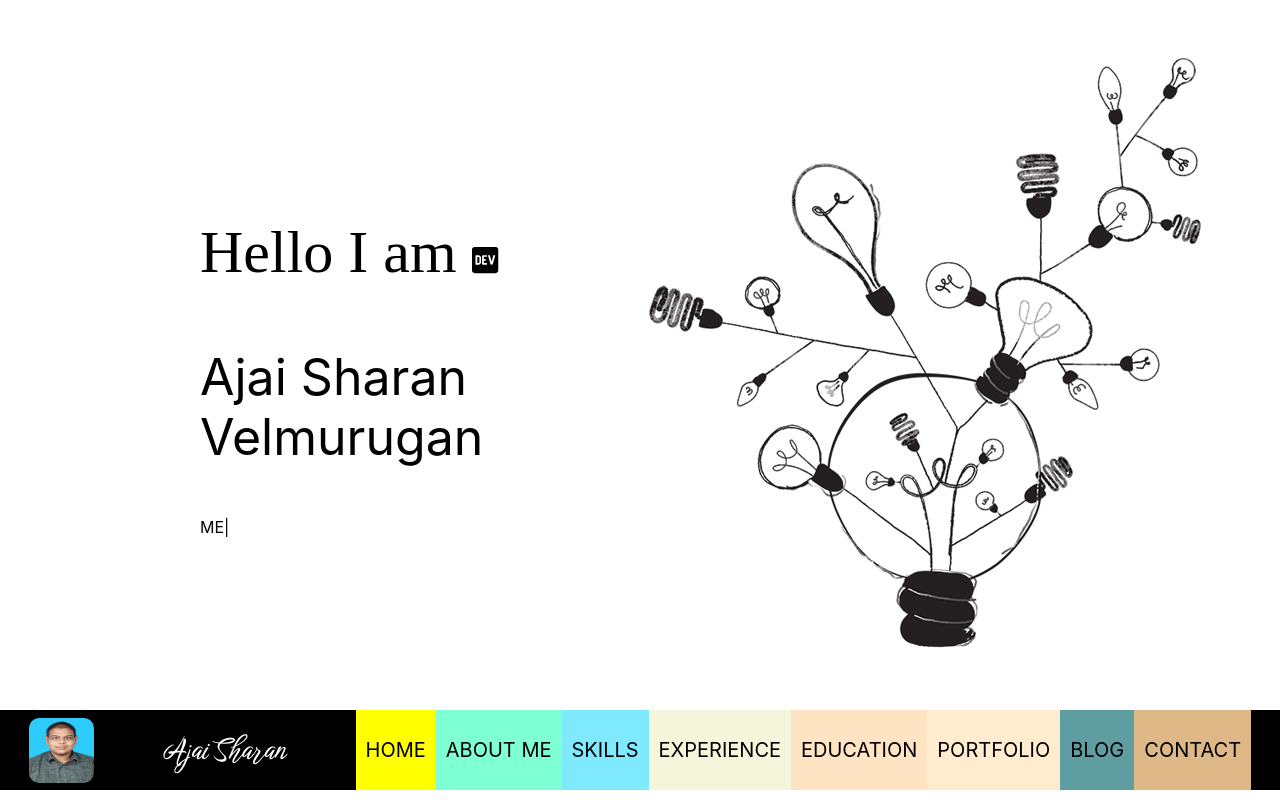
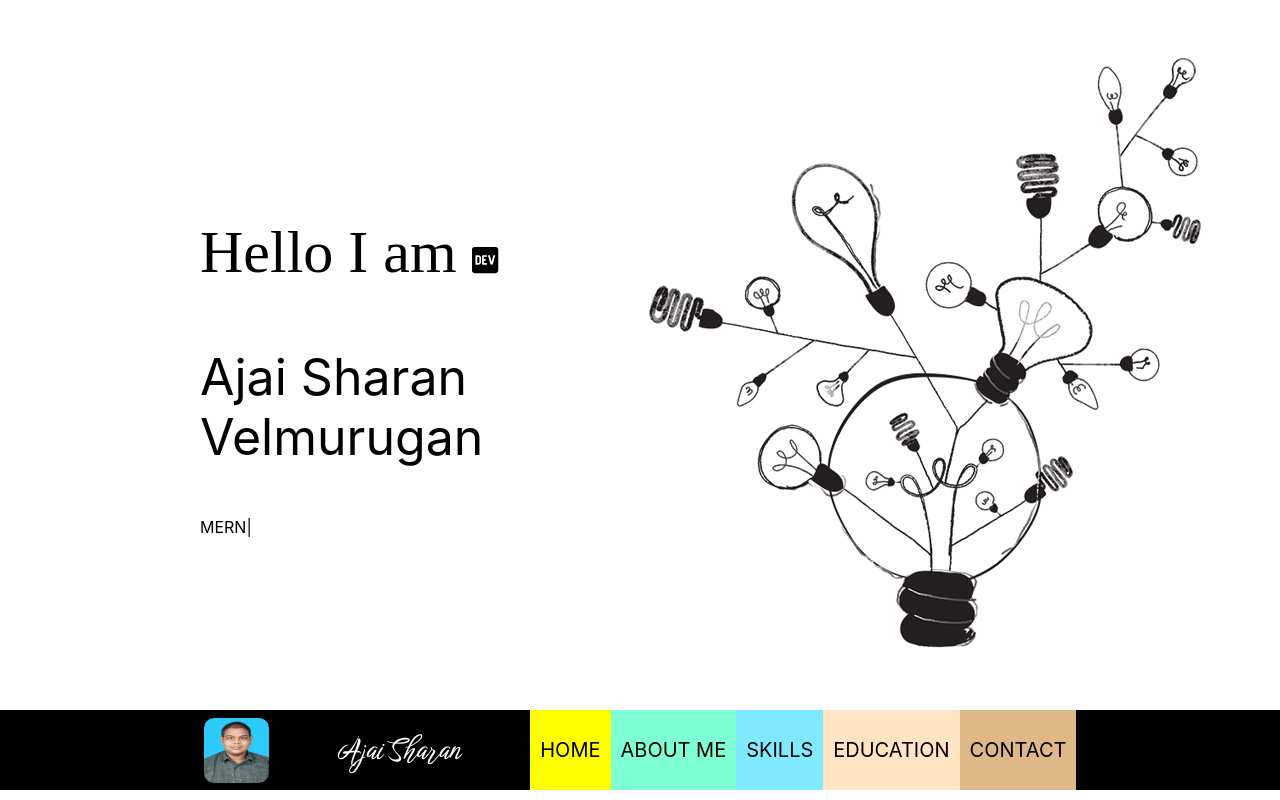
Before and after one commit to Ajai-Sharan/ajai_Portfolio, a React (Create React App) app: page / in a window 1280 px wide. Shown: the top 800 px of the page. Built offline with nearby package versions, Linux system fonts and the light colour scheme.

Commit message:
Routed the sections in NavBar.js to be responsive in navigation

```diff
--- a/package.json
+++ b/package.json
@@ -14,6 +14,7 @@
     "@testing-library/user-event": "^13.5.0",
     "react": "^18.3.1",
     "react-dom": "^18.3.1",
+    "react-router-dom": "^6.26.1",
     "react-scripts": "5.0.1",
     "web-vitals": "^2.1.4"
   },
--- a/src/App.js
+++ b/src/App.js
@@ -8,16 +8,33 @@ import Contacts from './components/Contacts';
 import Footer from './components/Footer';
 import Home from './components/Home';
 import NavBar from './components/NavBar';
+import ProgressBar from "./components/ProgressBar";
 
 function App() {
   return (
-    <section>
-    <Home />
-    < NavBar />
-    <About />
-    <Skills />
-    <Education />
-    </section>
+      <section>
+        <section id={"home"}>
+            <Home/>
+        </section>
+
+        < NavBar/>
+        <section id="about">
+         <About/>
+        </section>
+          <ProgressBar n={10}/>
+        <section id={"skill"}>
+            <Skills/>
+        </section>
+
+
+
+          <section id={"education"}>
+              <Education/>
+          </section>
+<section id={"contact"}>
+    <Contacts/>
+</section>
+      </section>
   );
 
 }
--- a/src/components/NavBar.css
+++ b/src/components/NavBar.css
@@ -66,6 +66,9 @@ header{
     display: flex;
     align-items: center;
     justify-content: center;
+    cursor: pointer;
+
+
 }
 
 .navBar .nav_item:hover{
@@ -75,6 +78,14 @@ header{
 
 
 .navBar .nav_item {
+    text-decoration: none;
+    color: black;
+    font-size: 20px;
+    align-items: center;
+
+
+}
+.navBar  a {
     text-decoration: none;
     color: black;
     font-size: 20px;
--- a/src/components/NavBar.js
+++ b/src/components/NavBar.js
@@ -1,5 +1,6 @@
 import "./NavBar.css"
 import AjaiImage from '../images/BITSID_Ajai Sharan Velmurugan.jpg';
+import {useNavigate} from "react-router-dom";
 
 function NavBar(){
     return(
@@ -10,15 +11,29 @@ function NavBar(){
          </div>
         <nav className="navBar">
             <ul>
-                <li className="nav_item" id="nav_1"><a>HOME</a></li>
-                <li className="nav_item" id="nav_2"><a>ABOUT ME</a></li>
-                <li className="nav_item" id="nav_3"><a>SKILLS</a></li>
-                <li className="nav_item" id="nav_4"><a>EXPERIENCE</a></li>
-                <li className="nav_item" id="nav_5"><a>EDUCATION</a></li>
-                <li className="nav_item" id="nav_6"><a>PORTFOLIO</a></li>
-                <li className="nav_item" id="nav_7"><a>BLOG</a></li>
-                <li className="nav_item" id="nav_8"><a>CONTACT</a></li>
-            </ul>
+                <a href={"#home"}>
+                    <li className="nav_item" id="nav_1">HOME
+                    </li></a>
+
+            <a href={"#about"}>
+                    <li className="nav_item" id="nav_2">
+                        ABOUT ME
+                    </li>
+                </a>
+                <a href={"#skill"}>
+                    <li className="nav_item" id="nav_3">SKILLS
+                    </li>
+                </a>
+                <a href={"#education"}>
+                    <li className="nav_item" id="nav_5">EDUCATION
+                    </li>
+                </a>
+                <a href={"#contact"}>
+                    <li className="nav_item" id="nav_8">CONTACT
+                    </li></a>
+
+        </ul>
+
         </nav>
         </header>
 
```
Also changed, not shown: 1 other file (tests, documents, lock files or other folders).
